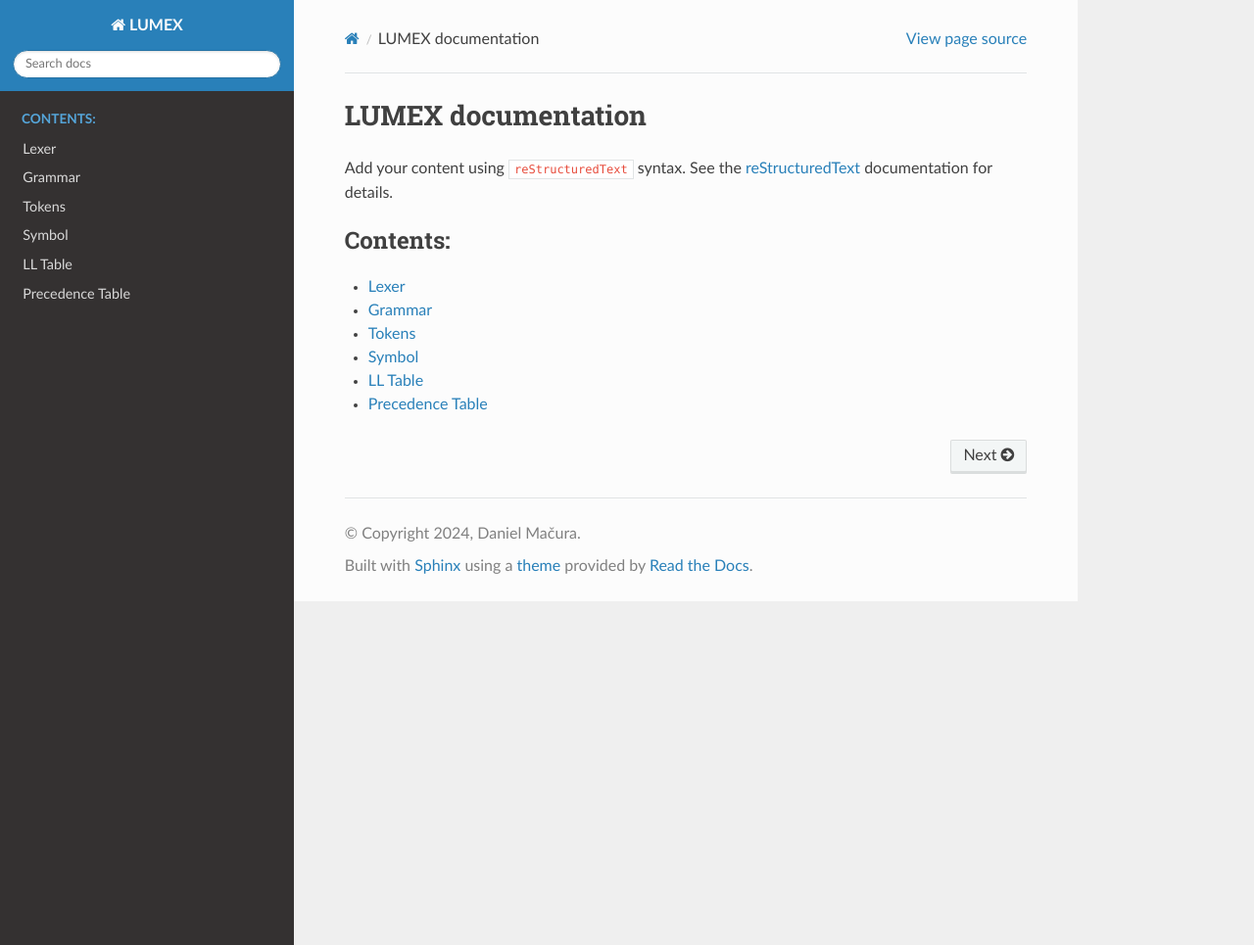
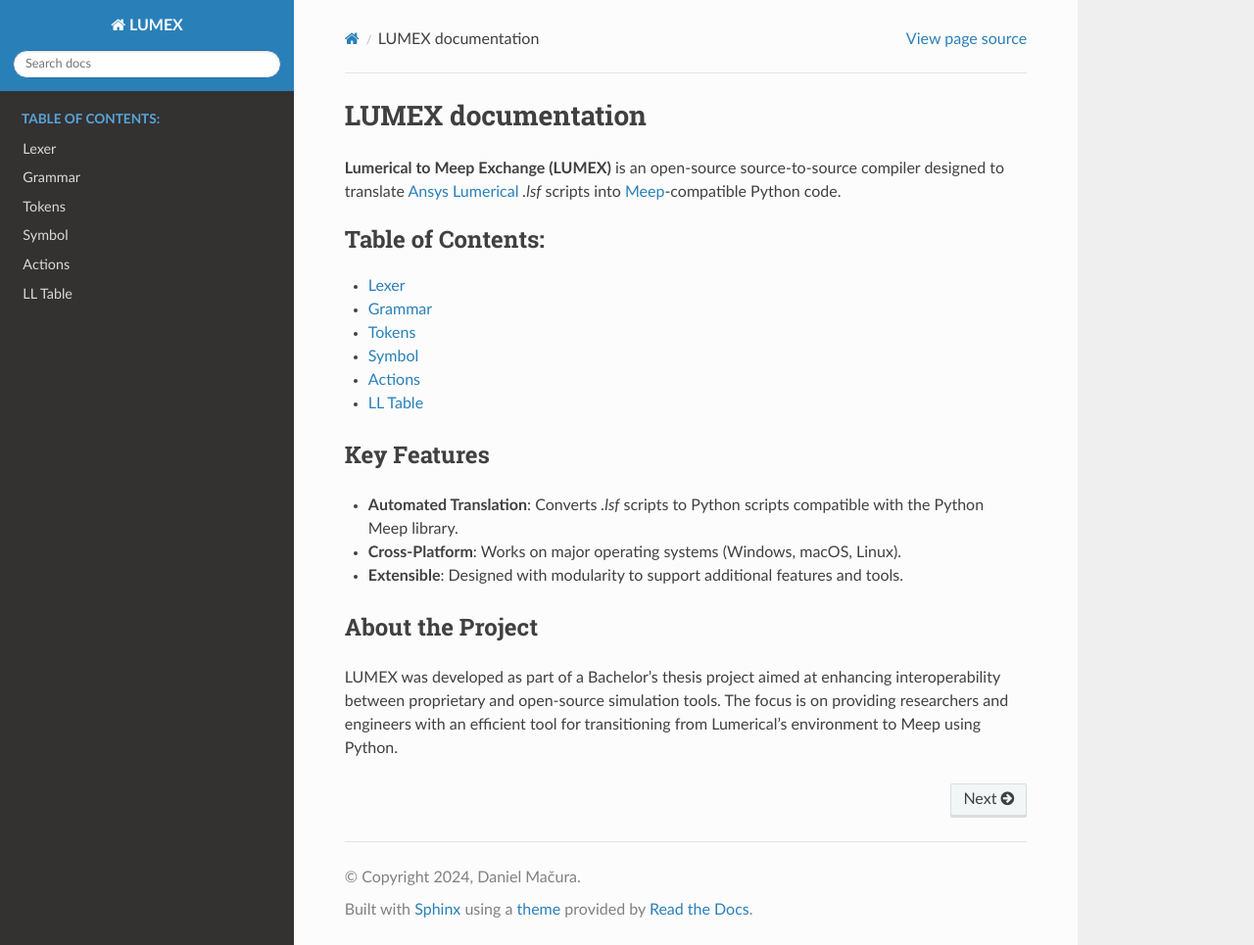
Before and after one commit to DanielMacura/BP, a Sphinx documentation site: the page built from doc/sphinx/source/index.rst, in a window 1280 px wide and 965 px high. Shown: the whole window at 98% size. Built offline with Sphinx 7.4.7 and the Read the Docs theme 3.1.0, drawn with Linux system fonts in a browser that asks for light colours; formulas are drawn with MathJax 3.

Commit message:
docs: Add actions.

```diff
--- /dev/null
+++ b/doc/sphinx/source/actions.rst
@@ -0,0 +1,5 @@
+Actions
+=======
+
+.. automodule:: actions
+   :members:
--- a/doc/sphinx/source/index.rst
+++ b/doc/sphinx/source/index.rst
@@ -6,18 +6,28 @@
 LUMEX documentation
 ===================
 
-Add your content using ``reStructuredText`` syntax. See the
-`reStructuredText <https://www.sphinx-doc.org/en/master/usage/restructuredtext/index.html>`_
-documentation for details.
+**Lumerical to Meep Exchange (LUMEX)** is an open-source source-to-source compiler designed to translate `Ansys Lumerical <https://www.ansys.com/products/optics/fdtd>`_ `.lsf` scripts into `Meep <https://meep.readthedocs.io/en/master/>`_-compatible Python code.
 
 
 .. toctree::
    :maxdepth: 1
-   :caption: Contents:
+   :caption: Table of Contents:
 
    lexer
    grammar
    tokens
    symbol
+   actions
    lltable
-   precedence_table
+
+Key Features
+------------
+
+- **Automated Translation**: Converts `.lsf` scripts to Python scripts compatible with the Python Meep library.
+- **Cross-Platform**: Works on major operating systems (Windows, macOS, Linux).
+- **Extensible**: Designed with modularity to support additional features and tools.
+
+About the Project
+-----------------
+
+LUMEX was developed as part of a Bachelor's thesis project aimed at enhancing interoperability between proprietary and open-source simulation tools. The focus is on providing researchers and engineers with an efficient tool for transitioning from Lumerical's environment to Meep using Python.
--- a/doc/sphinx/source/precedence_table.rst
+++ /dev/null
@@ -1,5 +0,0 @@
-Precedence Table
-================
-
-.. automodule:: precedence_table
-   :members:
```
